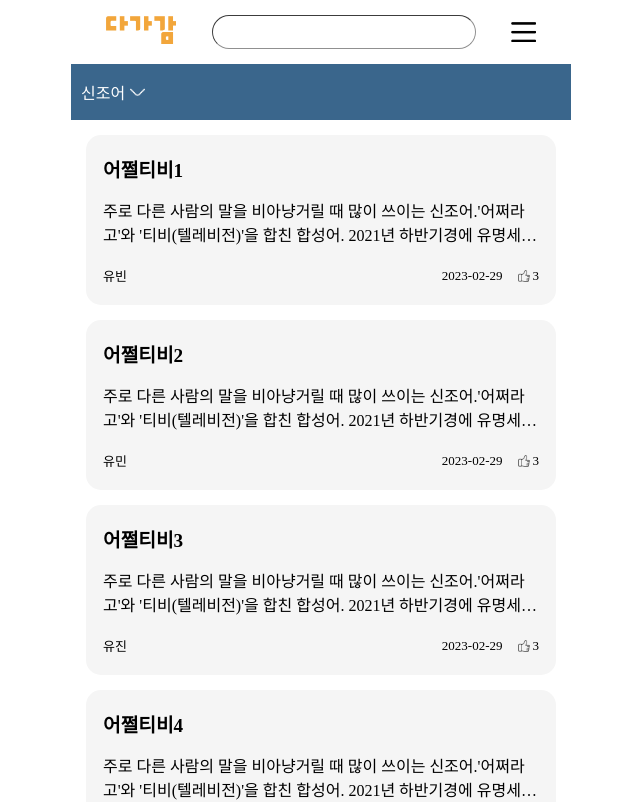
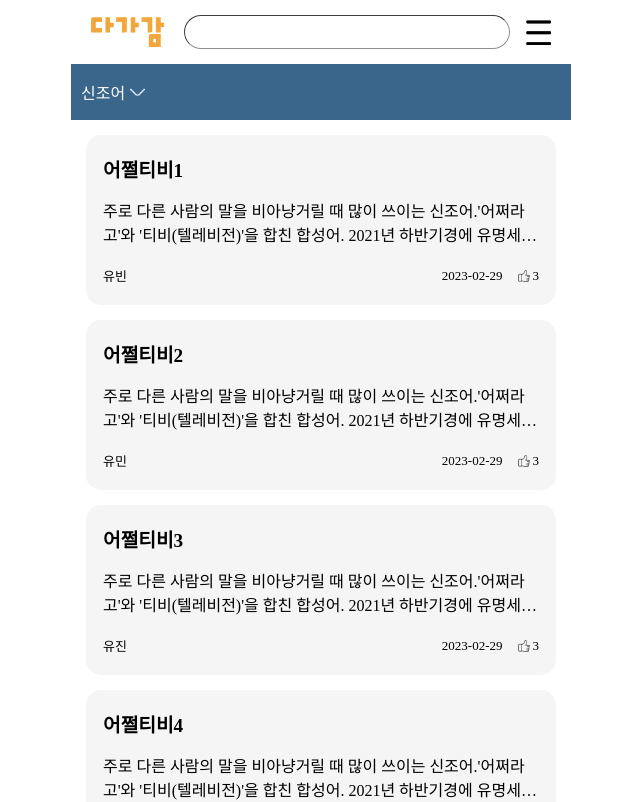
Before and after one commit to DajeongDagam/FrontEnd, a React (Create React App) app: page /dictionary in a window 1280 px wide. Shown: the top 802 px of the page, without its empty margins (319-959 px from the left). Built offline with nearby package versions, Linux system fonts and the light colour scheme; a web font is replaced by a local one.

Commit message:
Feat: 검색 기능 추가

```diff
--- a/package.json
+++ b/package.json
@@ -6,6 +6,7 @@
     "@testing-library/jest-dom": "^5.14.1",
     "@testing-library/react": "^13.0.0",
     "@testing-library/user-event": "^13.2.1",
+    "axios": "^1.4.0",
     "classnames": "^2.3.2",
     "node-sass": "^9.0.0",
     "react": "^18.2.0",
--- a/src/App.js
+++ b/src/App.js
@@ -3,8 +3,8 @@ import DictionaryPage from "./pages/DictionaryPage";
 import MyPage from "./pages/MyPage";
 import LoginPage from "./pages/LoginPage";
 import { Route, Routes } from "react-router-dom";
+import React from "react";
 
-import React from "react";
 function App() {
   return (
     <Routes>
@@ -13,6 +13,7 @@ function App() {
       <Route path="/mypage" element={<MyPage />} />
       <Route path="/login" element={<LoginPage />} />
       <Route path="/dictionary/edit" element={<DictionaryPage />} />
+      <Route path="/dictionary/search" element={<DictionaryPage />} />
     </Routes>
   );
 }
--- a/src/components/DictTopSearchNav.js
+++ b/src/components/DictTopSearchNav.js
@@ -1,4 +1,4 @@
-import React from "react";
+import React, { useState } from "react";
 import logo from "../images/logo-text-img.png";
 import "../css/dict-top-search-nav.scss";
 import drawer from "../images/draw-btn.png";
@@ -6,14 +6,33 @@ import arrow from "../images/angle-down-white.png";
 import { Link } from "react-router-dom";
 import cn from "classnames";
 
-const DictTopSearchNav = ({ hideCategory }) => {
+const DictTopSearchNav = ({ hideCategory, search }) => {
+  const [keyword, setKeyword] = useState("");
+
+  const onChange = (e) => {
+    setKeyword(e.target.value);
+  };
+
+  const onSubmit = (e) => {
+    e.preventDefault();
+    console.log(keyword);
+    search(keyword);
+  };
+
   return (
     <>
       <div className="nav-container">
-        <Link to="/">
+        <Link to="/" className="logo-a-link">
           <img src={logo} alt="로고이미지" className="logo-text-img" />
         </Link>
-        <input type="text" className="search-input-box" />
+        <form id="search" onSubmit={onSubmit} className="search-box-form">
+          <input
+            type="text"
+            name="search"
+            className="search-input-box"
+            onChange={onChange}
+          />
+        </form>
         <img src={drawer} alt="메뉴" className="drawer" />
       </div>
       <div className={cn("category-select", { hideCategory })}>
--- a/src/css/dict-top-search-nav.scss
+++ b/src/css/dict-top-search-nav.scss
@@ -5,17 +5,27 @@
 .nav-container {
     padding: 15px 0;
     display: flex;
-    justify-content: space-evenly;
     align-items: center;
+    margin: 0 20px;
+}
+
+.logo-a-link {
+    flex-grow: 0.15;
 }
 
 .logo-text-img {
-    width: 70px;
+    height: 30px;
     cursor: pointer;
+    display: block;
+}
+
+.search-box-form {
+    flex-grow: 1;
+    padding-right: 30px;
 }
 
 .search-input-box {
-    width: 50%;
+    width: 100%;
     height: 30px;
     border-radius: 40px;
     border-color: #909090;
@@ -29,6 +39,7 @@
 
 .drawer {
     width: 25px;
+    height: 25px;
     cursor: pointer;
 }
 
--- a/src/pages/DictionaryPage.js
+++ b/src/pages/DictionaryPage.js
@@ -1,15 +1,18 @@
-import React from "react";
+import React, { useState } from "react";
 import Nav from "../components/DictTopSearchNav";
 import Dictionary from "../components/Dictionary";
 import { useLocation, useSearchParams } from "react-router-dom";
 import DictionaryItemEdit from "../components/DictionaryItemEdit";
+import { useNavigate } from "react-router-dom";
 
 const DictionaryPage = () => {
   const location = useLocation();
+  const navigate = useNavigate();
 
   const [searchParams] = useSearchParams();
   const keyword = searchParams.get("keyword");
 
+  // dict -> 추후 API 처리할 파일로 옮기기
   const dict = [
     {
       id: 1,
@@ -83,6 +86,19 @@ const DictionaryPage = () => {
     },
   ];
 
+  const [result, setResult] = useState(dict);
+
+  const search = (keyword) => {
+    navigate({
+      pathname: "/dictionary/search",
+      search: `?word=${keyword}`,
+    });
+
+    // 검색 API 사용해서 결과 얻어오기
+    const res = dict.filter((word) => word.title === keyword);
+    setResult(res);
+  };
+
   return location.pathname === "/dictionary/edit" ? (
     <>
       <div className="container">
@@ -93,8 +109,8 @@ const DictionaryPage = () => {
   ) : (
     <>
       <div className="container">
-        <Nav hideCategory={false} />
-        <Dictionary dict={dict} />
+        <Nav hideCategory={false} search={search} />
+        <Dictionary dict={result} />
       </div>
     </>
   );
```
Also changed, not shown: src/utils/API.js (added, +9 -0 lines), 1 other file (tests, documents, lock files or other folders).
